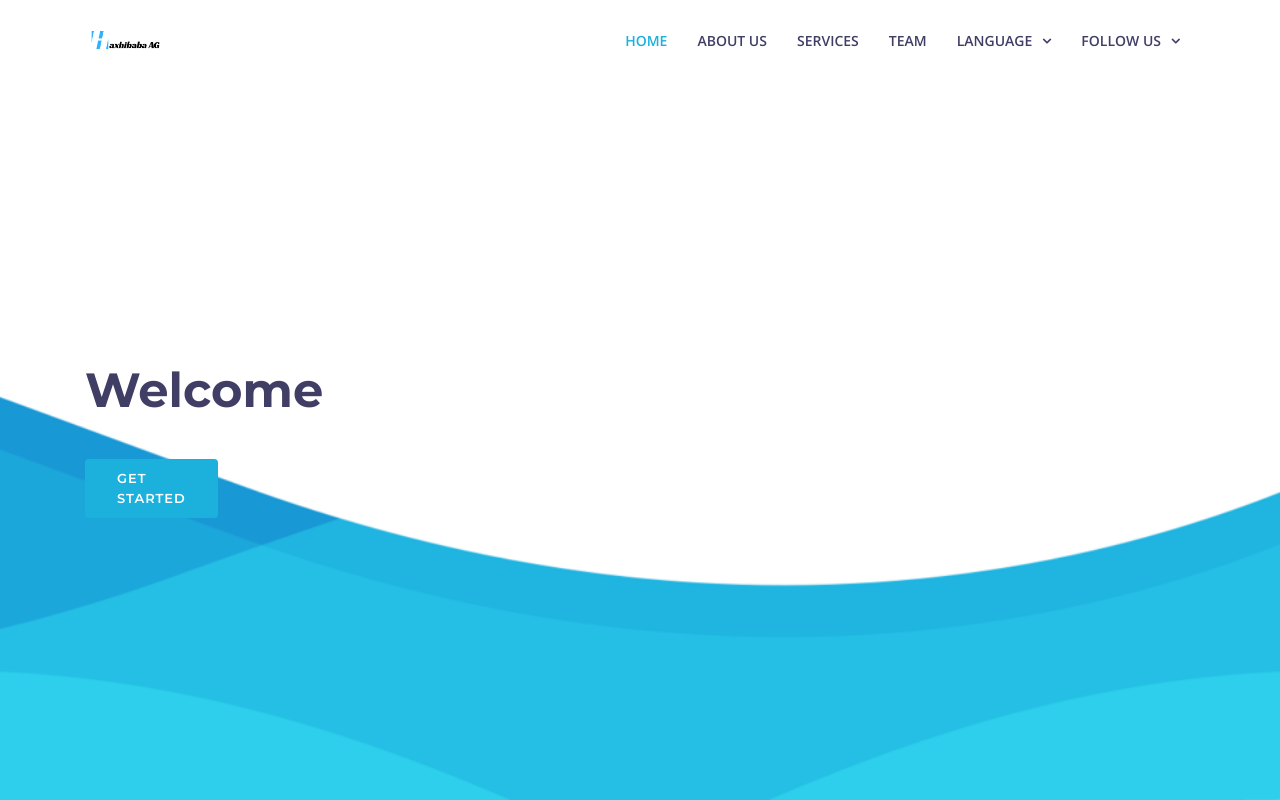
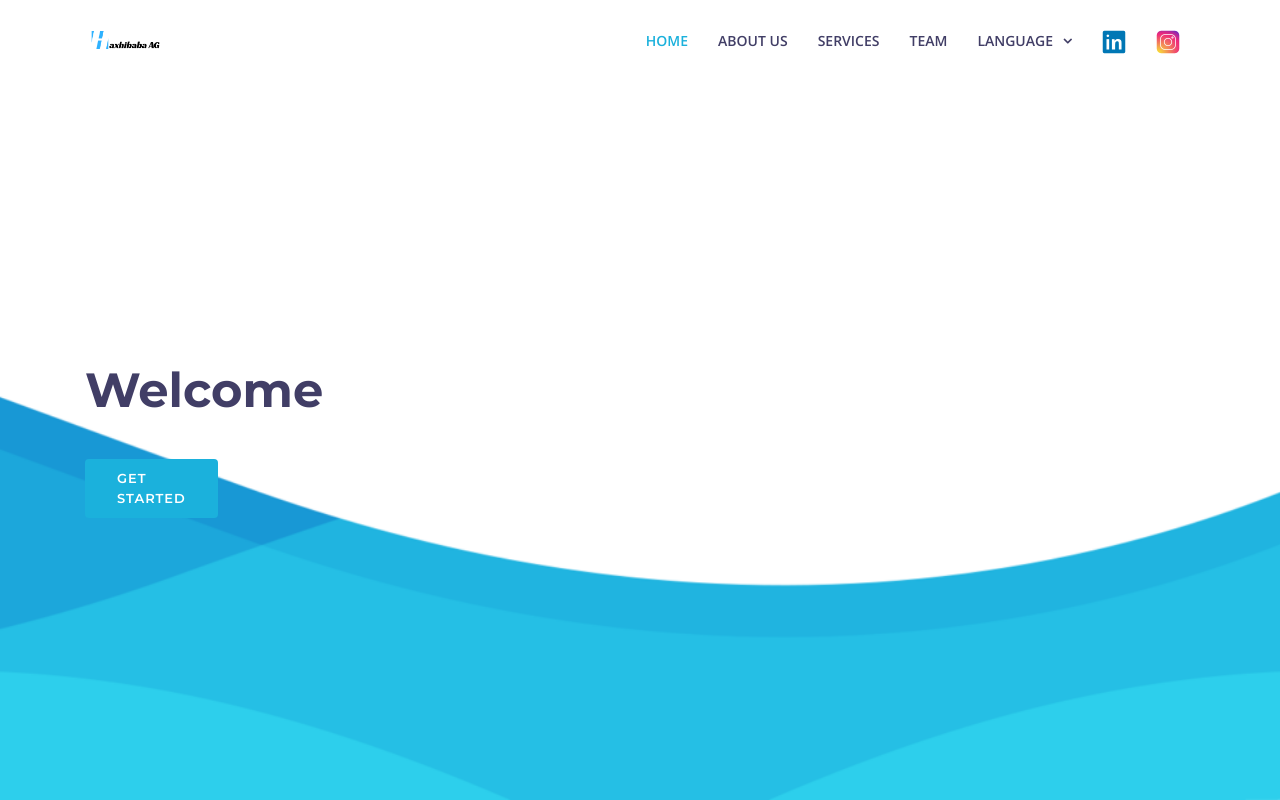
Before and after one commit to haxhaxha/haxhaxha, a plain HTML site: page en.html in a window 1280 px wide. Shown: the top 800 px of the page. Drawn offline with nearby package versions, Linux system fonts and the light colour scheme; files whose address does not match are found by name.

Commit message:
Update en.html

```diff
--- a/en.html
+++ b/en.html
@@ -65,13 +65,8 @@
                       <li><a href="en"><img src="img/united-kingdom.png" href="en"></a></li>
                   </ul>
               </li>
-              <li class="drop-down">
-                  <a href="">Follow Us</a>
-                  <ul>
-                      <li><a href="https://www.linkedin.com/company/haxhibaba-ag"><img src="img/linkedin.png" href="https://www.linkedin.com/company/haxhibaba-ag"></a></li>
-                      <li><a href="https://www.instagram.com/haxhibaba_ag/"><img src="img/instagram.png" href="https://www.instagram.com/haxhibaba_ag/"></a></li>
-                  </ul>
-              </li>
+              <li><a href="https://www.linkedin.com/company/haxhibaba-ag"><img src="img/linkedin.png" href="https://www.linkedin.com/company/haxhibaba-ag"></a></li>
+              <li><a href="https://www.instagram.com/haxhibaba_ag/"><img src="img/instagram.png" href="https://www.instagram.com/haxhibaba_ag/"></a></li>
           </ul>
       </nav><!-- .main-nav -->
 
```
